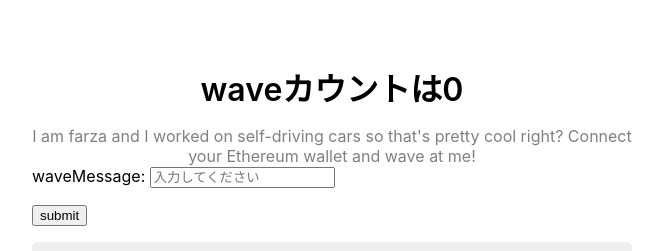
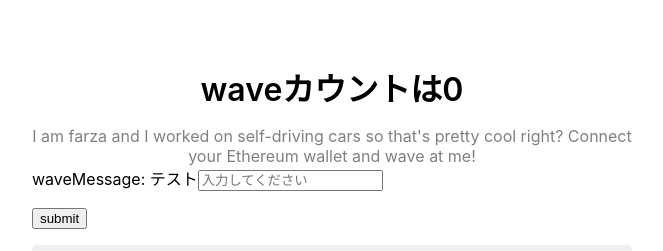
Before and after one commit to buildspace/waveportal-starter-project, a React (Create React App) app: page / in a window 1280 px wide. Shown: the top 251 px of the page, without its empty margins (308-971 px from the left). Built offline with nearby package versions, Linux system fonts and the light colour scheme; the HTML template or start-up script is replaced by a standard one.

Commit message:
test commit

```diff
--- a/src/App.js
+++ b/src/App.js
@@ -157,7 +157,7 @@ const App = () => {
             }
           })}
         >
-          <label>waveMessage: </label>
+          <label>waveMessage: テスト</label>
           <input
             {...register('waveMessage', {
               required: '1文字以上入力してください',
```
